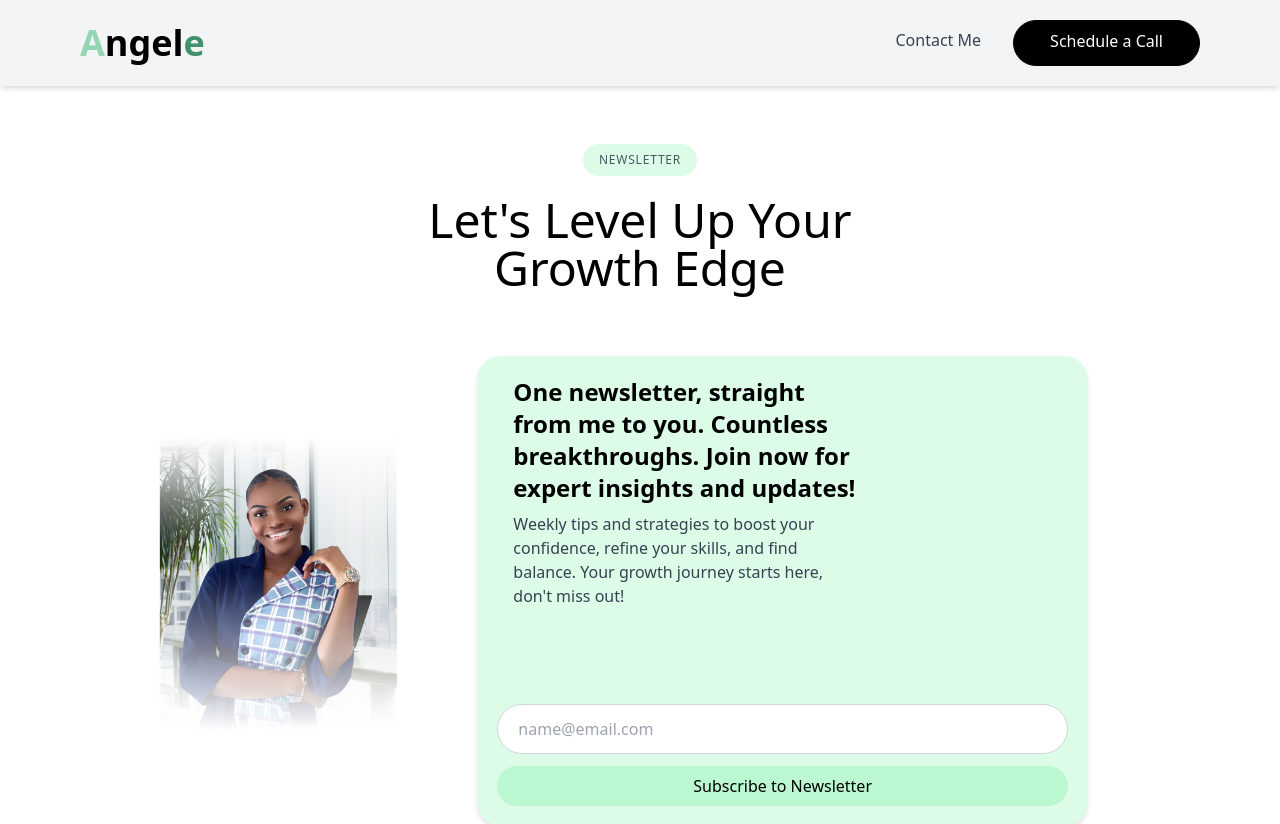
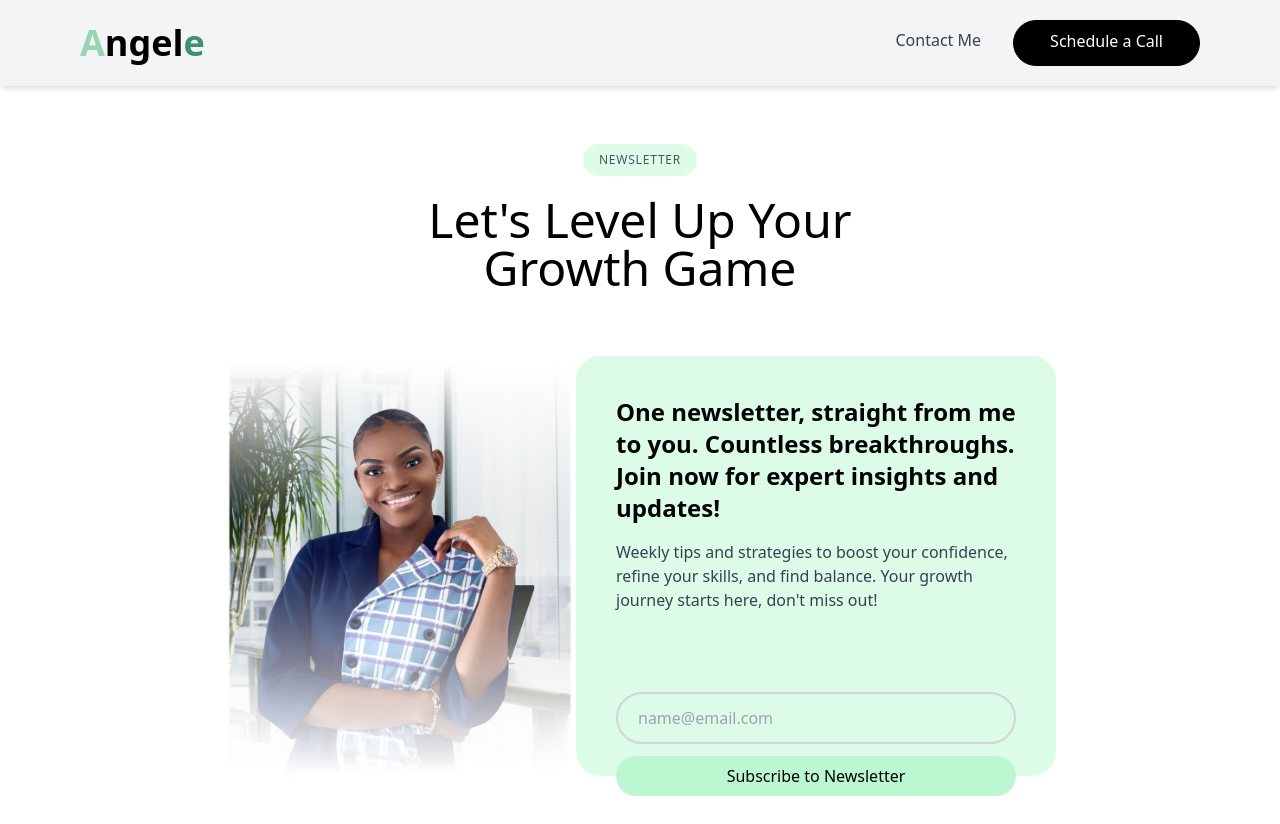
Before and after one commit to angelngele/coachangel, a Next.js app: page / in a window 1280 px wide. Shown: the top 824 px of the page. Built offline with nearby package versions, Linux system fonts and the light colour scheme.

Commit message:
implement UI changes and text

```diff
--- a/app/components/NewsLetter.tsx
+++ b/app/components/NewsLetter.tsx
@@ -56,7 +56,7 @@ export default function NewsLetter() {
     return (
         <main>
             {/* Centered "NEWSLETTER" h1 */}
-            <div className="flex justify-center items-center tracking-wider mt-24 lg:mt-36">
+            <div className="flex justify-center items-center tracking-wider mt-12 lg:mt-36">
                 <h1 className="bg-green-100 py-2 text-xs px-4 rounded-full font-medium text-gray-600">
                     NEWSLETTER
                 </h1>
@@ -67,51 +67,49 @@ export default function NewsLetter() {
                 initial={{ y: 100, opacity: 0 }}
                 animate={{ y: 0, opacity: 1 }}
                 transition={{ type: "spring", stiffness: 30, damping: 15 }}
-                className="newsletter-container flex flex-col items-center mb-16 mx-8 lg:mx-28"
+                className="newsletter-container flex flex-col items-center mb-16 mx-6 lg:mx-28"
             >
                 <div className="text-center mt-5 font-medium">
-                    <p className="text-4xl sm:text-5xl newsletter-heading">
+                    <p className="text-3xl sm:text-5xl newsletter-heading">
                         <span>Let&#39;s Level Up Your</span>
-                        <span className="block">Growth Edge</span>
+                        <span className="block">Growth Game</span>
                     </p>
                 </div>
             </motion.div>
 
-            <div className="flex flex-col items-center lg:flex-row justify-center mx-6 lg:mx-20 mb-16 newsletter-content">
+            <div className="grid grid-cols-1 lg:grid-cols-2 lg:-space-x-16 mx-6 lg:mx-40 mb-16">
                 {/* Image Section */}
-                <div className="flex-[6] p-2 relative overflow-hidden mb-8 lg:mb-0 lg:ml-12 mx-12 newsletter-image">
+                <div className="p-2 mb-8 lg:mb-0 flex justify-center">
                     <Image
                         src="/images/new (1).png"
                         width={600}
                         height={600}
                         alt="Newsletter Illustration"
-                        className="w-full h-auto rounded-lg"
+                        className="rounded-lg w-full max-w-full lg:w-[410px] h-auto lg:h-[430px]"
                     />
-                    <div className="absolute top-0 w-full h-full"></div>
                 </div>
 
                 {/* Text and Form Section */}
-                <div className="flex-[12] bg-green-100 rounded-3xl shadow-md newsletter-text p-5 mx-6 lg:mx-0 lg:mr-28">
-                    <div className="px-4">
-                        <h1 className="text-2xl font-semibold mb-2 sm:pr-28 sm:mr-20 text-center sm:text-left">
+                <div className="bg-green-100 rounded-3xl py-5 px-10 pb-10 w-full lg:max-w-3xl h-auto lg:h-[420px] max-w-full">
+                    <div>
+                        <h1 className="text-xl lg:text-2xl font-semibold mb-2 pt-5 pb-2">
                             One newsletter, straight from me to you. Countless breakthroughs. Join now for expert insights and updates!
                         </h1>
-                        <p className="text-base text-gray-700 mb-4 mr-0 sm:pr-24 sm:mr-28 text-center sm:text-left lg:mr-32">
+                        <p className="text-sm lg:text-base text-gray-700 mb-0">
                             Weekly tips and strategies to boost your confidence, refine your skills, and find balance. Your growth journey starts here, don&#39;t miss out!
                         </p>
-
                     </div>
 
-                    <div className="flex flex-col items-center sm:items-start space-y-3 pt-10 sm:pt-20">
+                    <div className="flex flex-col items-center sm:items-start space-y-3 pt-10 lg:pt-20">
                         <input
                             type="email"
                             value={email}
                             onChange={(e) => setEmail(e.target.value)}
                             placeholder="name@email.com"
-                            className="w-full p-2 px-5 rounded-full border border-gray-300 focus:outline-none py-3 newsletter-input"
+                            className="w-full p-2 px-5 rounded-full bg-transparent border-2 border-gray-300 focus:outline-none py-3"
                         />
                         <button
-                            className={`w-full bg-green-200 text-black py-2 px-5 rounded-full text-base font-medium flex justify-center items-center space-x-2 ${loading ? "opacity-50 cursor-not-allowed" : ""} newsletter-button`}
+                            className={`w-full bg-green-200 text-black py-2 px-5 rounded-full text-base font-medium flex justify-center items-center space-x-2 ${loading ? "opacity-50 cursor-not-allowed" : ""}`}
                             onClick={handleSubscribe}
                             disabled={loading}
                         >
@@ -122,7 +120,7 @@ export default function NewsLetter() {
 
             </div>
 
-            {/* Popup Notification (Unchanged as per request) */}
+            {/* Popup Notification */}
             {showPopup && (
                 <motion.div
                     initial={{ opacity: 0, scale: 0.8 }}
@@ -136,7 +134,6 @@ export default function NewsLetter() {
                     >
                         {popupType === "success" ? (
                             <motion.div className="flex flex-col items-center justify-center text-center">
-                                {/* Animated Circular Check Icon */}
                                 <motion.div
                                     className="flex items-center justify-center border-4 border-green-500 rounded-full w-16 h-16 mb-4 relative"
                                     animate={{ scale: [0.9, 1, 0.9], opacity: [0.7, 1, 0.7] }}
--- a/app/layout.tsx
+++ b/app/layout.tsx
@@ -20,6 +20,7 @@ export default function RootLayout({
 }>) {
   return (
     <html lang="en">
+      <link rel="icon" href="/favicon.ico" sizes="any" />
       <body
         className={`${manrope.variable} ${inter.variable} antialiased`}
       >
```
Also changed, not shown: 1 other file (tests, documents, lock files or other folders).
